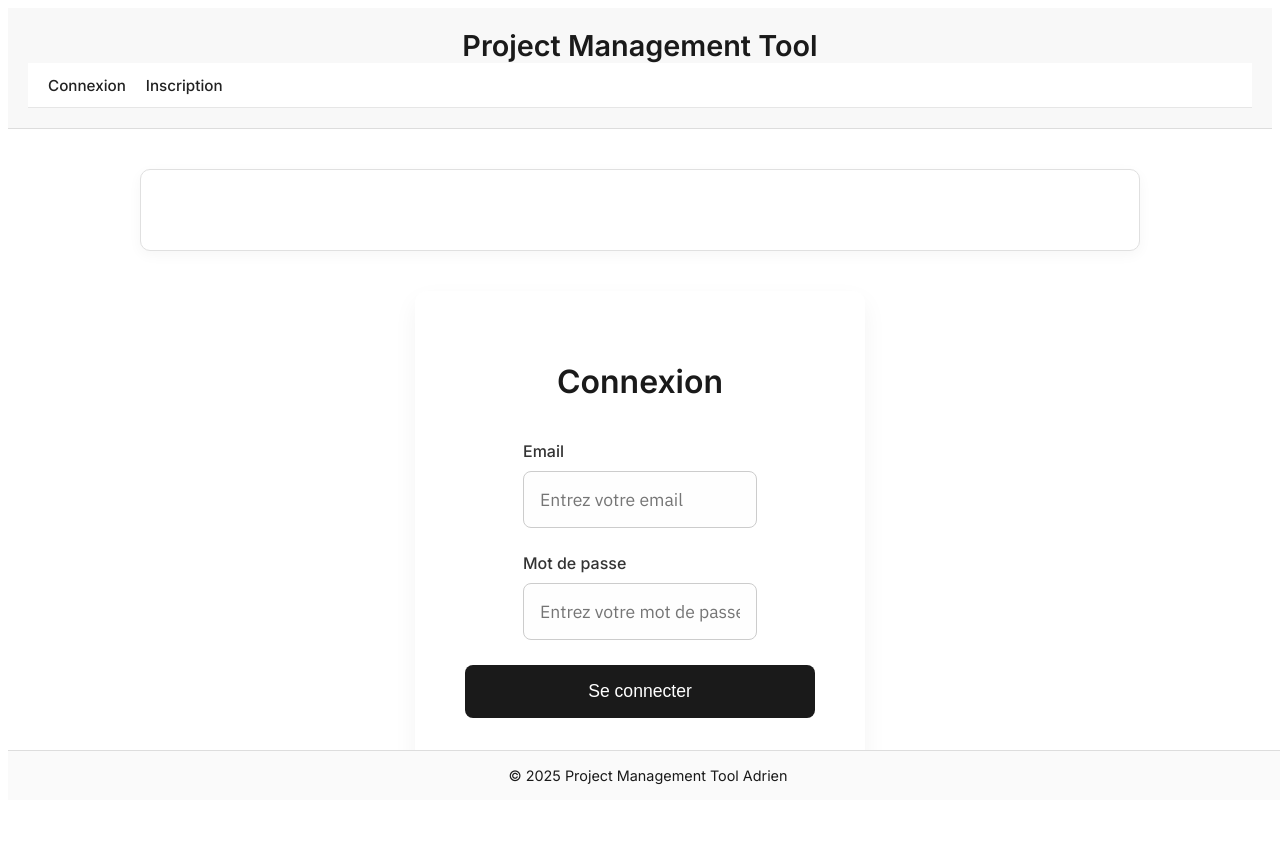
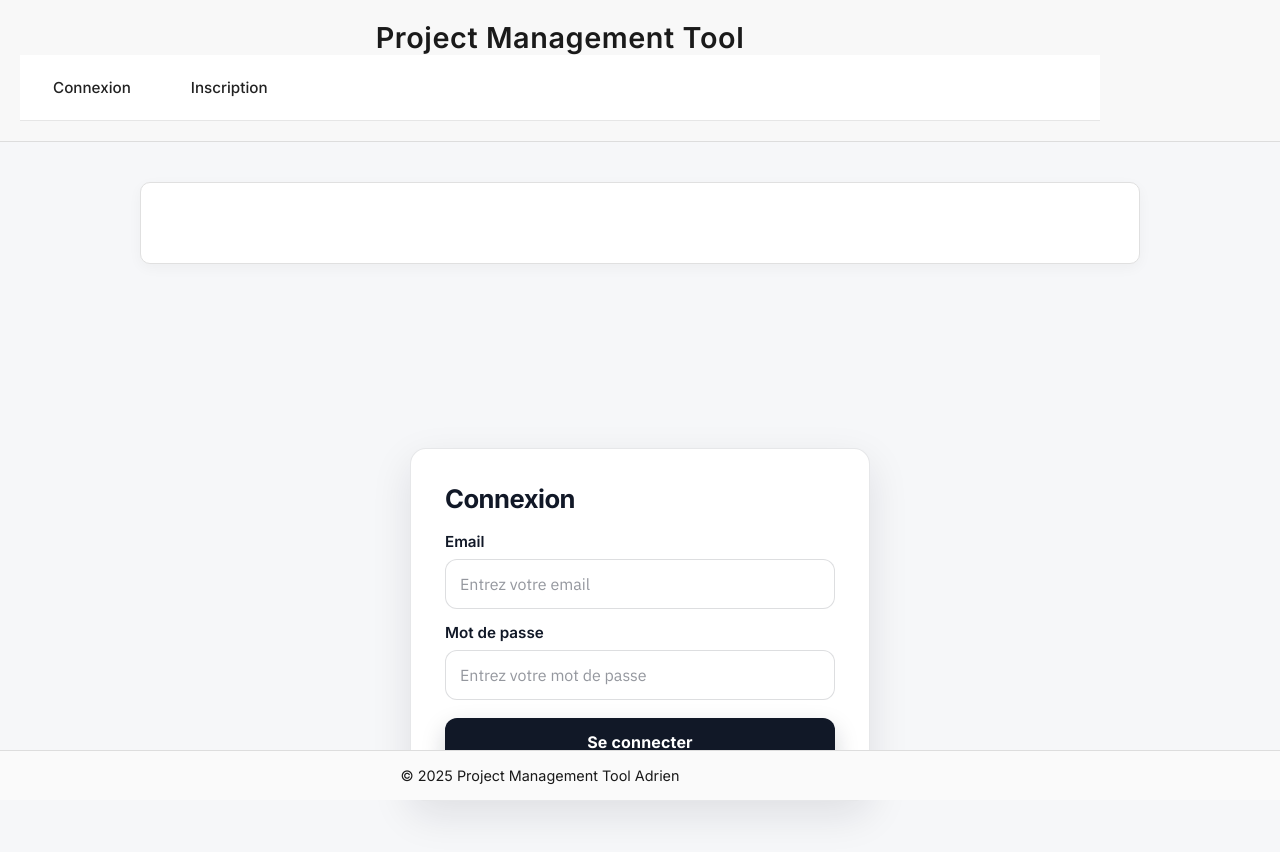
Before and after one commit to AdrienV22/project-management-tool-frontend, an Angular app: page /login in a window 1280 px wide. Shown: the top 852 px of the page. Before the commit the page ends 800 px from the top, so only its background shows below. Built offline with nearby package versions, Linux system fonts and the light colour scheme.

Commit message:
feat(ui): improve global layout and premium login design

```diff
--- a/src/app/components/login/login.component.css
+++ b/src/app/components/login/login.component.css
@@ -1,120 +1,98 @@
-@import url('https://fonts.googleapis.com/css2?family=Inter:wght@400;500;600;700&display=swap');
-@import url('https://fonts.googleapis.com/css2?family=IBM+Plex+Sans:wght@400;500&display=swap');
-
-/* Style global */
-body {
-  font-family: 'Inter', sans-serif;
-  background-color: #f4f4f4;
-  color: #1a1a1a;
-  margin: 0;
-  padding: 0;
-  height: 100vh;
-  display: flex;
-  justify-content: center;
-  align-items: center;
+/* Page login : centrage propre dans la zone main */
+.login-wrapper {
+  min-height: calc(100vh - 160px); /* header + footer approx */
+  display: grid;
+  place-items: center;
+  padding: 30px 0;
 }
 
-h1 {
-  font-family: 'Inter', sans-serif;
-}
-
-/* Conteneur global */
-.login-wrapper {
-  display: flex;
-  flex-direction: column;
-  align-items: center;
+/* Carte */
+.login-wrapper form {
   width: 100%;
-}
-
-/* Conteneur du formulaire */
-form {
-  background-color: #ffffff;
-  padding: 50px;
-  border-radius: 12px;
-  box-shadow: 0 10px 25px rgba(0, 0, 0, 0.05);
-  width: 100%;
-  max-width: 450px;
-  box-sizing: border-box;
-  display: flex;
-  flex-direction: column;
-  align-items: center;
-  font-family: 'Inter', sans-serif;
+  max-width: 460px;
+  background: #ffffff;
+  border: 1px solid rgba(17, 24, 39, 0.10);
+  border-radius: 16px;
+  box-shadow: 0 14px 40px rgba(17, 24, 39, 0.10);
+  padding: 34px;
 }
 
 /* Titre */
-h1 {
-  text-align: center;
-  font-size: 2rem;
-  margin-bottom: 40px;
-  color: #1a1a1a;
-  font-weight: 600;
-  width: 100%;
+.login-wrapper h1 {
+  margin: 0 0 18px;
+  font-size: 1.6rem;
+  letter-spacing: -0.02em;
+  font-weight: 700;
 }
 
-/* Labels */
-label {
+/* Champs */
+.login-wrapper label {
   display: block;
-  margin-bottom: 10px;
-  font-weight: 500;
-  font-size: 1rem;
-  color: #333;
-  width: 100%;
+  margin: 14px 0 8px;
+  font-size: 0.95rem;
+  font-weight: 600;
+  color: #111827;
 }
 
-/* Inputs */
-input {
+.login-wrapper input {
+  width: 100%;
   font-family: 'IBM Plex Sans', sans-serif;
-  width: 100%;
-  padding: 16px;
-  margin-bottom: 25px;
-  border: 1px solid #ccc;
-  border-radius: 8px;
-  background-color: #fefefe;
-  font-size: 1.1rem;
-  box-sizing: border-box;
-  transition: border-color 0.2s ease-in-out;
+  padding: 14px 14px;
+  border-radius: 12px;
+  border: 1px solid rgba(17, 24, 39, 0.14);
+  background: #ffffff;
+  outline: none;
+  transition: box-shadow 0.15s ease, border-color 0.15s ease, transform 0.08s ease;
 }
 
-input:focus {
-  border-color: #999;
-  outline: none;
+.login-wrapper input::placeholder {
+  color: rgba(17, 24, 39, 0.45);
+}
+
+.login-wrapper input:focus {
+  border-color: rgba(17, 24, 39, 0.30);
+  box-shadow: 0 0 0 6px rgba(17, 24, 39, 0.06);
 }
 
 /* Bouton */
-button {
+.login-wrapper button[type="submit"] {
+  margin-top: 18px;
   width: 100%;
-  padding: 16px;
-  background-color: #1a1a1a;
+  padding: 14px 14px;
+  border: none;
+  border-radius: 12px;
+  background: #111827;
   color: #ffffff;
-  border: none;
-  border-radius: 8px;
-  font-size: 1.1rem;
-  font-weight: 500;
-  cursor: pointer;
-  transition: background-color 0.25s ease;
+  font-weight: 700;
+  letter-spacing: 0.01em;
+  transition: transform 0.12s ease, box-shadow 0.12s ease, background 0.12s ease;
+  box-shadow: 0 10px 25px rgba(17, 24, 39, 0.18);
 }
 
-button:hover {
-  background-color: #2d2d2d;
+.login-wrapper button[type="submit"]:hover {
+  transform: translateY(-1px);
+  background: #0b1220;
+  box-shadow: 0 18px 45px rgba(17, 24, 39, 0.20);
 }
 
-/* Responsive */
+.login-wrapper button[type="submit"]:active {
+  transform: translateY(0px);
+}
+
+/* Erreur */
+.login-wrapper .error {
+  margin-top: 14px;
+  padding: 12px 12px;
+  border-radius: 12px;
+  border: 1px solid rgba(220, 38, 38, 0.18);
+  background: rgba(220, 38, 38, 0.06);
+  color: #b91c1c;
+  font-weight: 600;
+  font-size: 0.95rem;
+}
+
+/* Mobile */
 @media (max-width: 480px) {
-  form {
-    padding: 30px 20px;
-  }
-
-  h1 {
-    font-size: 1.6rem;
-  }
-
-  input {
-    padding: 14px;
-    font-size: 1rem;
-  }
-
-  button {
-    padding: 14px;
-    font-size: 1rem;
-  }
+  .login-wrapper form { padding: 26px 18px; }
+  .login-wrapper h1 { font-size: 1.35rem; }
 }
--- a/src/styles.css
+++ b/src/styles.css
@@ -1 +1,162 @@
-/* You can add global styles to this file, and also import other style files */
+@import url('https://fonts.googleapis.com/css2?family=Inter:wght@400;500;600;700&display=swap');
+@import url('https://fonts.googleapis.com/css2?family=IBM+Plex+Sans:wght@400;500&display=swap');
+
+/* =========================
+   Base / variables
+   ========================= */
+:root {
+  --bg: #f6f7f9;
+  --surface: #ffffff;
+  --text: #111827;
+  --muted: #6b7280;
+  --border: rgba(17, 24, 39, 0.10);
+
+  --shadow-sm: 0 6px 18px rgba(17, 24, 39, 0.06);
+  --shadow-md: 0 14px 40px rgba(17, 24, 39, 0.10);
+
+  --radius: 14px;
+  --radius-sm: 10px;
+
+  --container: 1080px;
+}
+
+/* =========================
+   Reset léger
+   ========================= */
+* { box-sizing: border-box; }
+html, body { height: 100%; }
+body {
+  margin: 0;
+  font-family: 'Inter', sans-serif;
+  color: var(--text);
+  background: var(--bg);
+}
+
+/* Liens */
+a {
+  color: inherit;
+  text-decoration: none;
+}
+a:hover { text-decoration: underline; }
+
+/* =========================
+   Layout app
+   ========================= */
+header {
+  position: sticky;
+  top: 0;
+  z-index: 10;
+  background: rgba(246, 247, 249, 0.75);
+  backdrop-filter: blur(10px);
+  border-bottom: 1px solid var(--border);
+}
+
+header > h1 {
+  max-width: var(--container);
+  margin: 0 auto;
+  padding: 18px 20px 8px;
+  font-size: 1.05rem;
+  font-weight: 700;
+  letter-spacing: 0.02em;
+  color: var(--text);
+}
+
+nav {
+  max-width: var(--container);
+  margin: 0 auto;
+  padding: 10px 20px 16px;
+  display: flex;
+  align-items: center;
+  justify-content: space-between;
+  gap: 12px;
+}
+
+.nav-links {
+  display: flex;
+  align-items: center;
+  gap: 14px;
+}
+
+.nav-links a {
+  display: inline-flex;
+  align-items: center;
+  padding: 10px 12px;
+  border-radius: 999px;
+  font-weight: 500;
+  color: var(--text);
+  text-decoration: none;
+  border: 1px solid transparent;
+}
+
+.nav-links a:hover {
+  text-decoration: none;
+  background: rgba(17, 24, 39, 0.04);
+  border-color: rgba(17, 24, 39, 0.06);
+}
+
+.nav-right {
+  display: flex;
+  align-items: center;
+  gap: 10px;
+}
+
+.logout-btn {
+  appearance: none;
+  border: 1px solid rgba(17, 24, 39, 0.12);
+  background: var(--surface);
+  color: var(--text);
+  border-radius: 999px;
+  padding: 10px 14px;
+  font-weight: 600;
+  cursor: pointer;
+  box-shadow: var(--shadow-sm);
+  transition: transform 0.12s ease, box-shadow 0.12s ease, background 0.12s ease;
+}
+
+.logout-btn:hover {
+  transform: translateY(-1px);
+  box-shadow: var(--shadow-md);
+  background: rgba(17, 24, 39, 0.02);
+}
+
+/* Zone principale (router-outlet)
+
+*/
+router-outlet + * {
+  display: block;
+  max-width: var(--container);
+  margin: 26px auto;
+  padding: 0 20px 40px;
+}
+
+/* Footer */
+footer {
+  border-top: 1px solid var(--border);
+  color: var(--muted);
+  font-size: 0.9rem;
+  padding: 18px 20px;
+}
+
+footer p {
+  max-width: var(--container);
+  margin: 0 auto;
+}
+
+/* =========================
+   Composants génériques (pour toutes les pages)
+   ========================= */
+input, button, textarea, select {
+  font: inherit;
+}
+
+button {
+  cursor: pointer;
+}
+
+/* Responsive */
+@media (max-width: 640px) {
+  header > h1 { padding: 16px 16px 8px; }
+  nav { padding: 10px 16px 14px; }
+  router-outlet + * { padding: 0 16px 34px; }
+  .nav-links { gap: 8px; flex-wrap: wrap; }
+}
```
